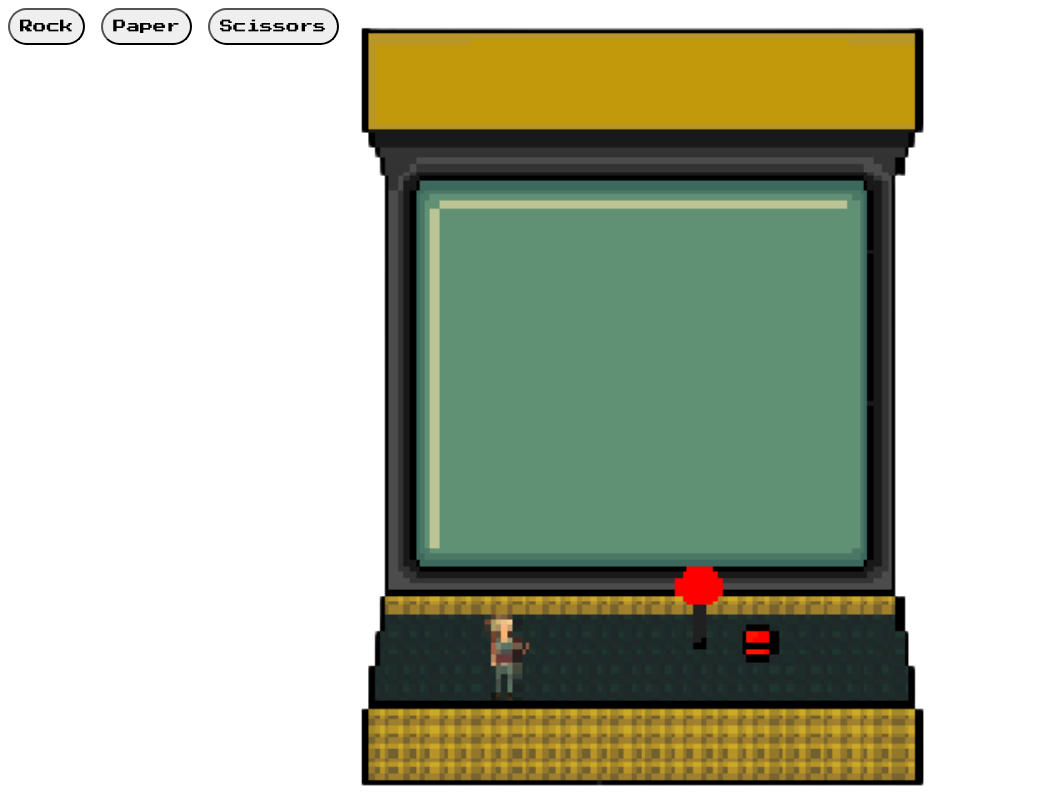
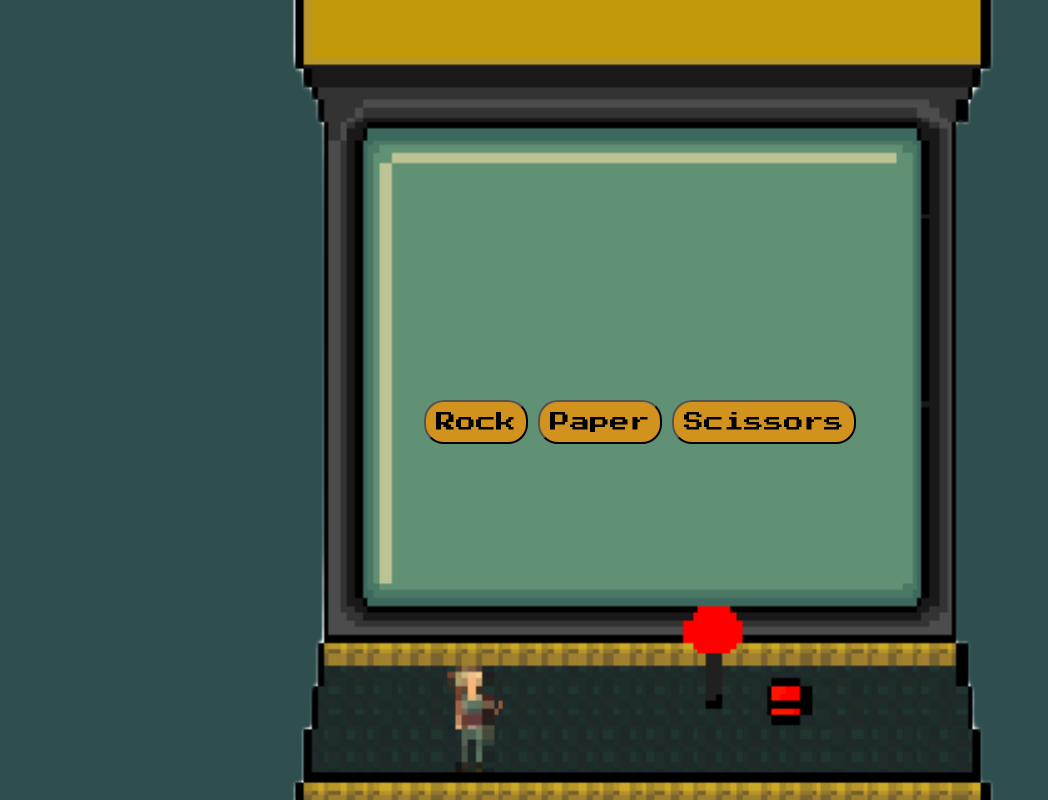
Before and after one commit to maryannintech/rock-paper-scissors, a plain HTML site: page index.html in a window 1280 px wide. Shown: the whole page, without its empty margins (0-1048 px from the left). Drawn offline with Linux system fonts and the light colour scheme.

Commit message:
update style.css

```diff
--- a/style.css
+++ b/style.css
@@ -6,11 +6,27 @@ body {
     background-repeat: no-repeat;
     background-attachment: fixed;
     background-position: center;
-    background-size: contain;
+    background-size: 800px;
+    background-color: darkslategray;
+}
+
+.choices {
+    display: flex;
+    justify-content: center;
+    align-items: center;
+    margin-top: 25rem;
+    gap: 10px;
 }
 
 button {
+    position: relative;
+    font-size: 20px;
     border-radius: 20px;
+    background-color: rgb(210, 147, 30);
     padding: 10px;
     font-family: 'Press Start 2P', cursive;
 }
+
+button:hover {
+    background-color: rgb(247, 182, 63);
+}
```
